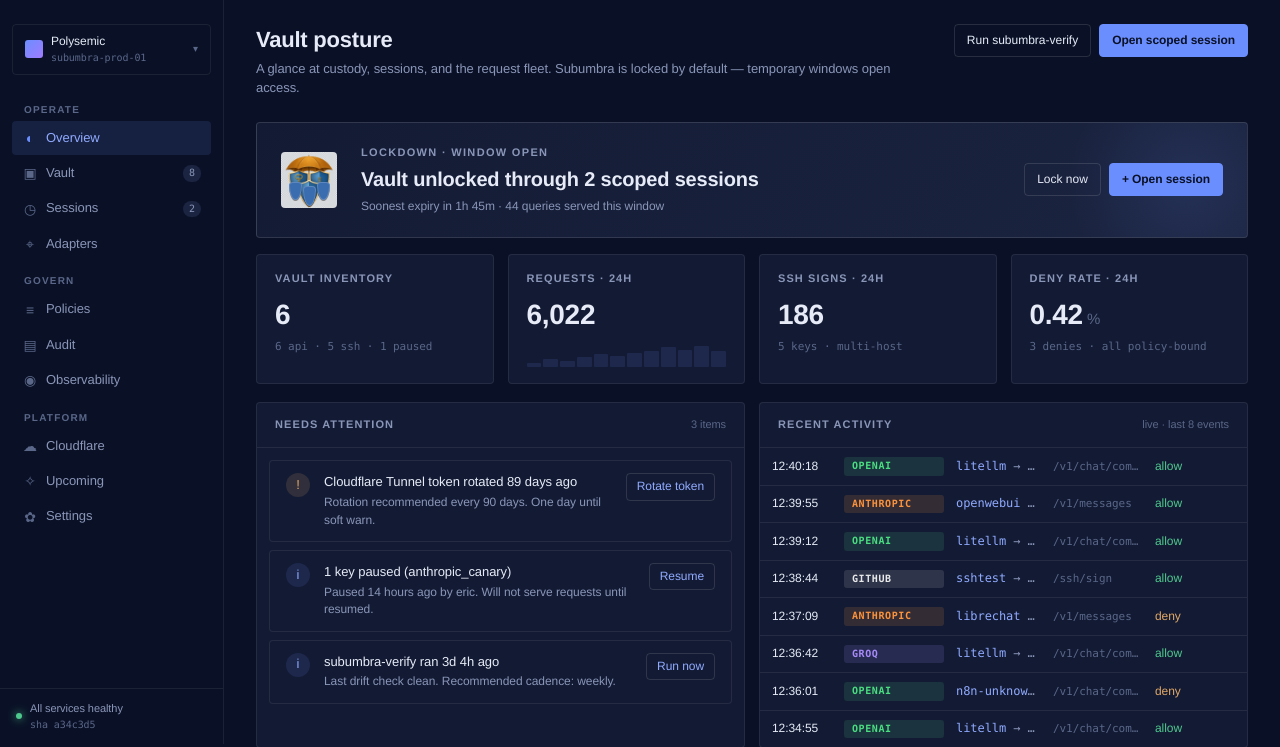
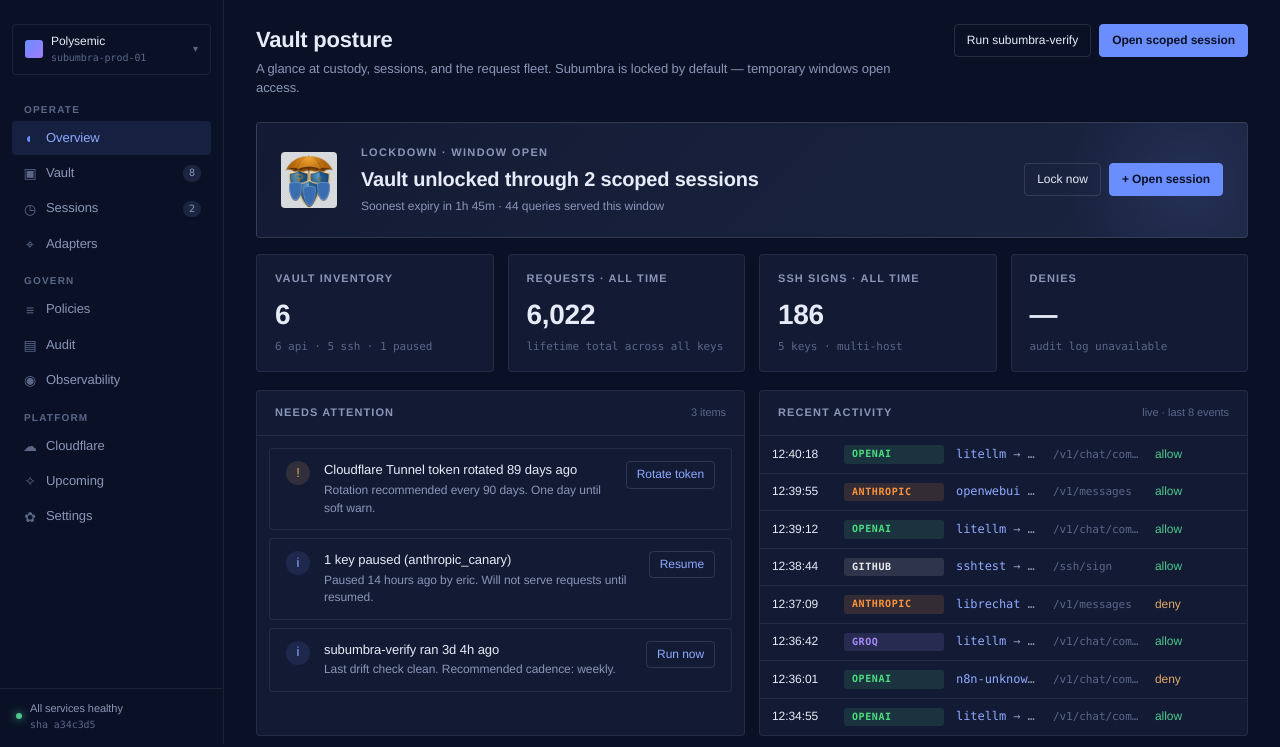
Before and after one commit to polysemic/Subumbra, a Flask app: page /overview in a window 1280 px wide. Shown: the part 56-803 px from the top of the page. Run offline with Flask 3, Linux system fonts and the light colour scheme; data that the repository does not hold is empty; parts of the project's set-up code (start-up, migrations or seed data) failed here and were passed over; some libraries are stand-ins or nearby versions.

Commit message:
fix: accurate overview stats — remove fake 24h labels and hardcoded deny rate
- Requests and SSH signs relabelled "all time" (they were always lifetime
  totals from subumbra-keys /stats, never 24h windows)
- Deny count now computed from the full audit log returned by /audit
  (up to 100 events, the endpoint's hard limit) rather than the
  hardcoded 0.42% / 50-deny mock values; shown as a plain count with
  "of N logged events" sub-label so the window is clear
- app.py: audit_stats dict (total/denies/allows) computed from
  unsliced events before the display slice to [:50]

Co-Authored-By: Claude Sonnet 4.6 <noreply@anthropic.com>

```diff
--- a/ui/app.py
+++ b/ui/app.py
@@ -719,7 +719,13 @@ def build_console_data() -> dict:
         data["keys"] = [k for k in merged_keys if k.get("type") != "ssh"]
         data["ssh_keys"] = [k for k in merged_keys if k.get("type") == "ssh"]
     if audit_data:
-        data["audit"] = _map_audit_events(audit_data.get("events", [])[:50], raw_keys)
+        all_events = audit_data.get("events", [])
+        data["audit"] = _map_audit_events(all_events[:50], raw_keys)
+        data["audit_stats"] = {
+            "total":  len(all_events),
+            "denies": sum(1 for e in all_events if e.get("verdict") == "deny"),
+            "allows": sum(1 for e in all_events if e.get("verdict") == "allow"),
+        }
     if sess_data:
         data["sessions"] = {
             "lockdown_enabled": sess_data.get("lockdown_enabled", True),
--- a/ui/templates/overview.html
+++ b/ui/templates/overview.html
@@ -54,14 +54,19 @@
   <sub-stat-card label="Vault inventory"  value="{{ data['keys']|length }}"
                  sub="{{ data['keys']|selectattr('type','equalto','api')|list|length }} api · {{ data.ssh_keys|length }} ssh · {{ data['keys']|rejectattr('status','equalto','active')|list|length }} paused"></sub-stat-card>
 
-  <sub-stat-card label="Requests · 24h" value="{{ '{:,}'.format(total_req) }}"
-                 spark="20,35,28,42,55,48,62,70,85,72,90,68"></sub-stat-card>
+  <sub-stat-card label="Requests · all time" value="{{ '{:,}'.format(total_req) }}"
+                 sub="lifetime total across all keys"></sub-stat-card>
 
-  <sub-stat-card label="SSH signs · 24h" value="{{ data.ssh_keys|sum(attribute='signs') }}"
+  <sub-stat-card label="SSH signs · all time" value="{{ data.ssh_keys|sum(attribute='signs') }}"
                  sub="{{ data.ssh_keys|length }} keys · multi-host"></sub-stat-card>
 
-  <sub-stat-card label="Deny rate · 24h" value="0.42" unit="%"
-                 sub="{{ data.audit|selectattr('verdict','equalto','deny')|list|length }} denies · all policy-bound"></sub-stat-card>
+  {% if data.audit_stats is defined %}
+  <sub-stat-card label="Denies" value="{{ data.audit_stats.denies }}"
+                 sub="of {{ data.audit_stats.total }} logged events"></sub-stat-card>
+  {% else %}
+  <sub-stat-card label="Denies" value="—"
+                 sub="audit log unavailable"></sub-stat-card>
+  {% endif %}
 </div>
 
 {# ── Attention + recent activity ──────────────────────────────── #}
```
